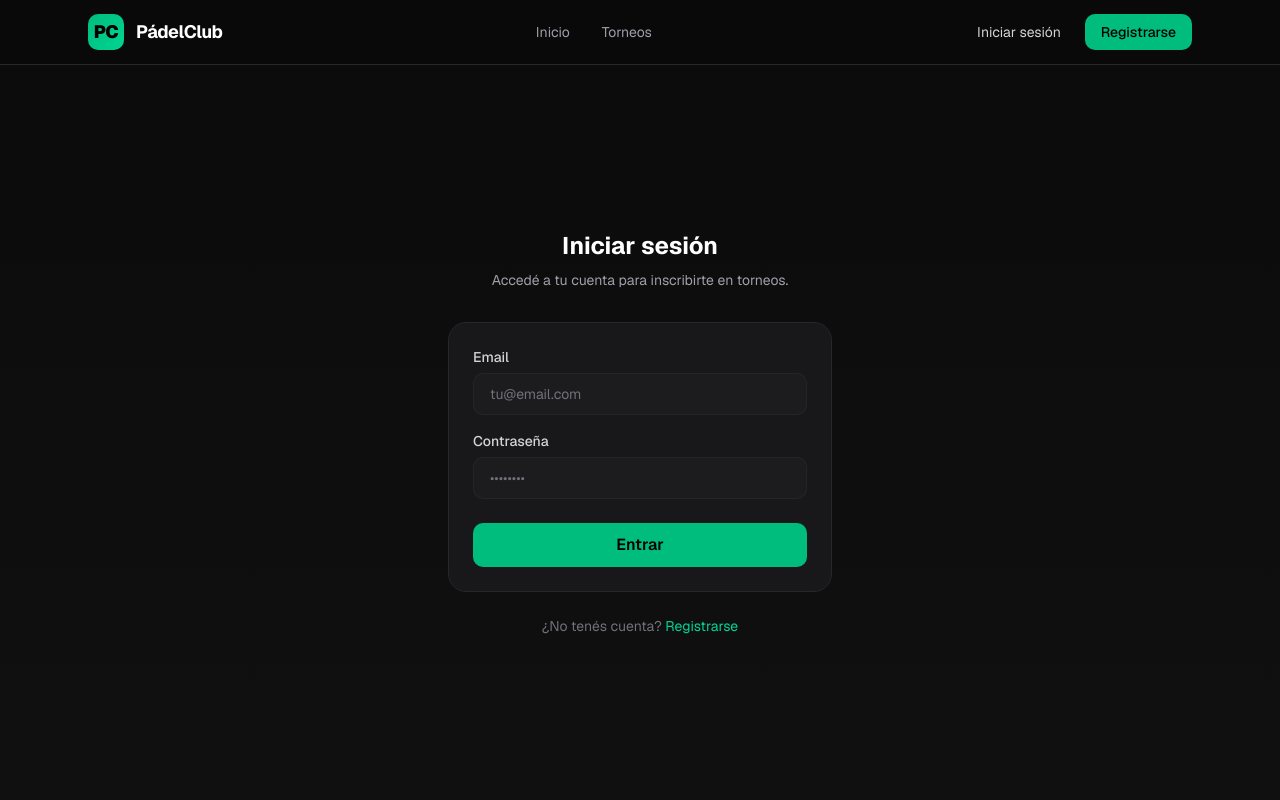
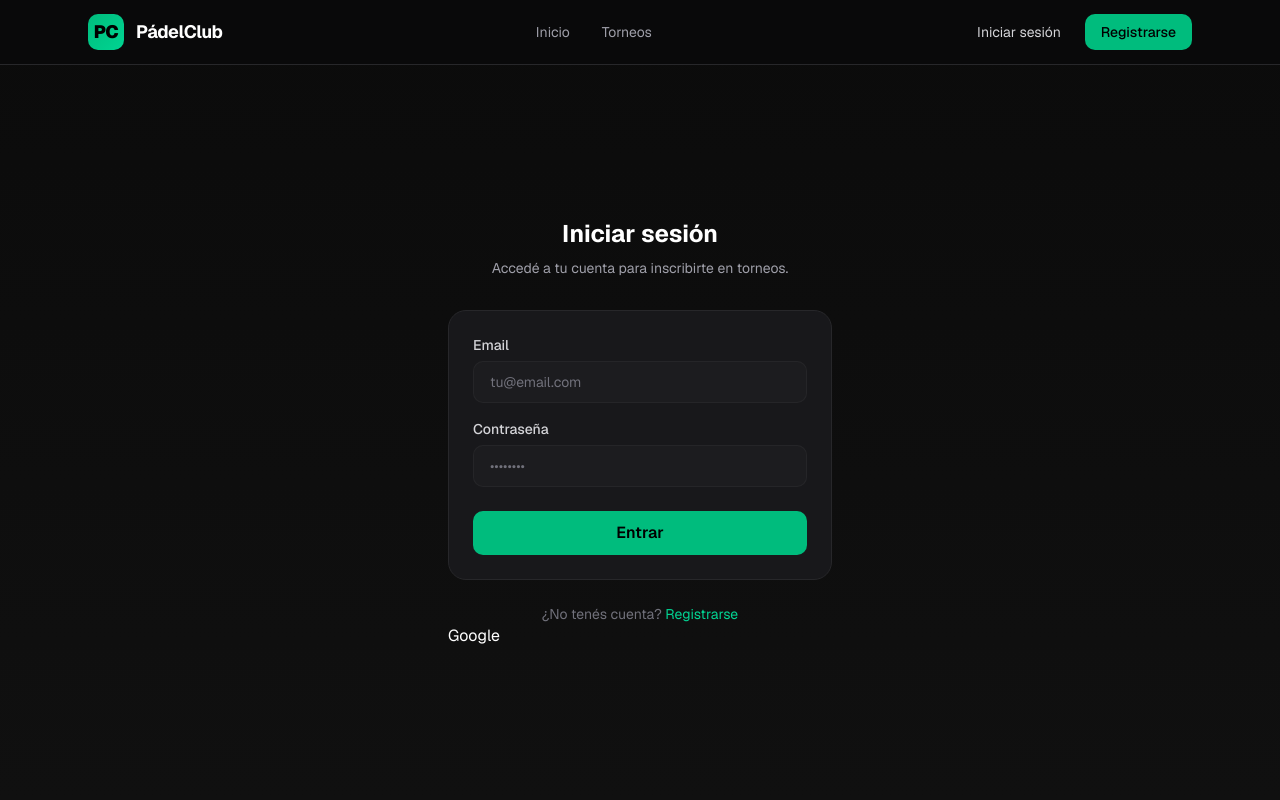
Before and after one commit to SantiZai/app-clubes, a Next.js app: page /login in a window 1280 px wide. Shown: the top 800 px of the page. Built offline with nearby package versions, Linux system fonts and the light colour scheme.

Commit message:
adding google button

```diff
--- a/app/login/page.tsx
+++ b/app/login/page.tsx
@@ -1,5 +1,6 @@
 "use client";
 
+import { createClient } from "@/lib/supabase/client";
 import Link from "next/link";
 import { useState } from "react";
 
@@ -71,6 +72,29 @@ export default function LoginPage() {
             Registrarse
           </Link>
         </p>
+
+        <div>
+          <button
+            type="button"
+            className="text-white"
+            onClick={async () => {
+              const supabase = createClient()
+              const { error } = await supabase.auth.signInWithOAuth({
+                provider: "google",
+                options: {
+                  redirectTo: `${window.location.origin}/auth/callback?next=/`,
+                },
+              })
+
+              if (error) {
+                console.error("Error iniciando sesión con Google:", error.message)
+              }
+            }}
+          >
+            Google
+          </button>
+        </div>
+
       </div>
     </div>
   );
```
